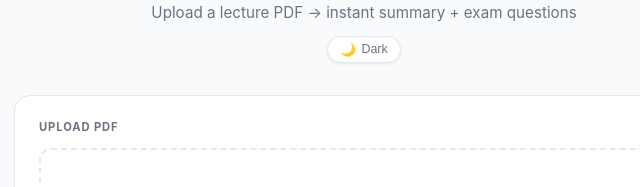
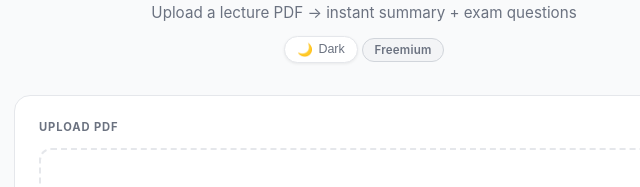
Before and after one commit to zaddymrr/pdf-study-tool, a website: page public/index.html in a window 1280 px wide. Shown: the part 161-348 px from the top of the page, 276-916 px from the left. Drawn offline with nearby package versions, Linux system fonts and the light colour scheme.

Commit message:
Tier badge: Freemium (grey) or Pro (green), no counter

```diff
--- a/public/index.html
+++ b/public/index.html
@@ -227,6 +227,26 @@
     .site-footer a { color: var(--muted); text-decoration: underline; }
     .site-footer a:hover { color: var(--accent); }
 
+    /* ── Tier badge ── */
+    .tier-badge {
+      display: inline-flex; align-items: center; gap: 0.35rem;
+      padding: 0.25rem 0.7rem; margin-top: 0.5rem;
+      border-radius: 999px; font-size: 0.72rem; font-weight: 600;
+      letter-spacing: 0.02em;
+    }
+    .tier-badge.freemium {
+      background: #f3f4f6; border: 1px solid #d1d5db; color: #6b7280;
+    }
+    .tier-badge.pro {
+      background: #dcfce7; border: 1px solid #86efac; color: #166534;
+    }
+    [data-theme="dark"] .tier-badge.freemium {
+      background: #1f2937; border-color: #374151; color: #9ca3af;
+    }
+    [data-theme="dark"] .tier-badge.pro {
+      background: #052e16; border-color: #14532d; color: #4ade80;
+    }
+
     /* ── Paywall modal ── */
     .modal-backdrop {
       display: none; position: fixed; inset: 0;
@@ -264,6 +284,7 @@
     <h1>PDF Study Tool</h1>
     <p class="subtitle">Upload a lecture PDF → instant summary + exam questions</p>
     <button id="theme-toggle" onclick="toggleTheme()">🌙 <span id="theme-label">Dark</span></button>
+    <div id="tier-badge" class="tier-badge" style="display:none"></div>
   </header>
 
   <!-- Upload -->
@@ -386,6 +407,18 @@
   function canAnalyze() {
     if (isSubscribed()) return true;
     return getUsage() < FREE_LIMIT;
+  }
+
+  function renderTierBadge() {
+    const el = document.getElementById('tier-badge');
+    if (isSubscribed()) {
+      el.className = 'tier-badge pro';
+      el.textContent = '✨ Pro — unlimited';
+    } else {
+      el.className = 'tier-badge freemium';
+      el.textContent = 'Freemium';
+    }
+    el.style.display = 'inline-flex';
   }
 
   // ── Paywall modal ──
@@ -601,7 +634,7 @@
     applyTheme(!isDark);
   }
   applyTheme(localStorage.getItem('theme') === 'dark');
-
+  renderTierBadge();
 </script>
 </body>
 </html>
```
